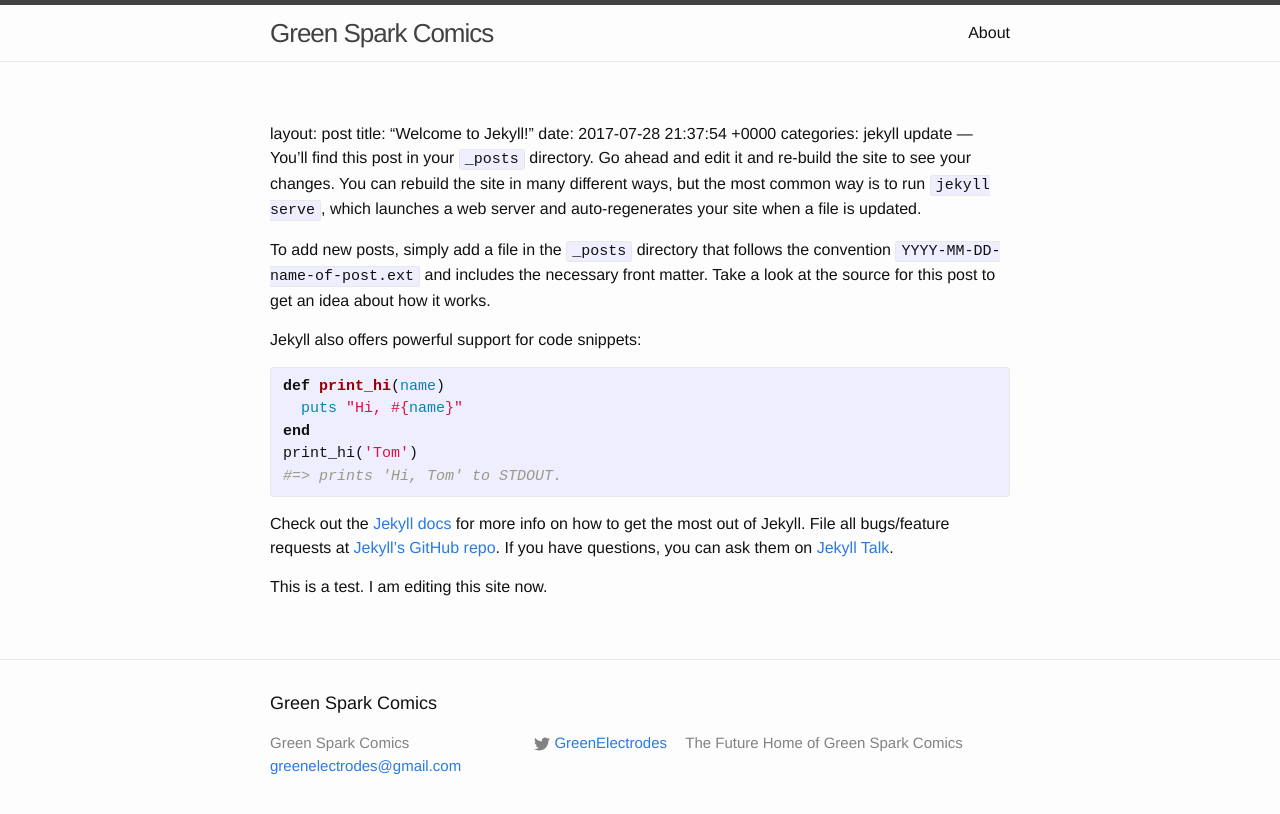
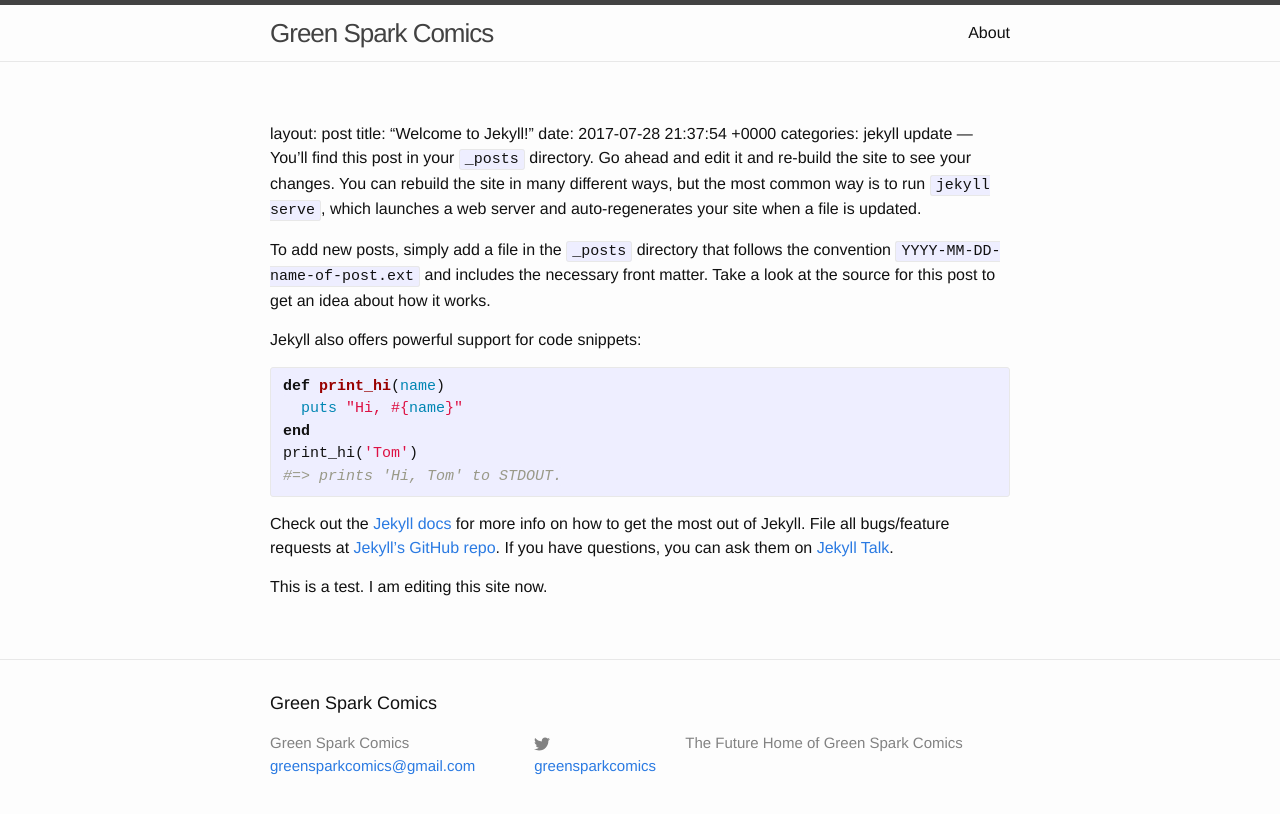
Before and after one commit to GreenElectrodes/greenelectrodes.github.io, a Jekyll site: the page built from sample_post/2017-07-28-welcome-to-jekyll.markdown, in a window 1280 px wide. Shown: the top 814 px of the page. Built offline with Jekyll 4.4.1, drawn with Linux system fonts in a browser that asks for light colours; our own code applies the rules of GitHub Pages for plain Markdown files.

Commit message:
Update _config.yml

```diff
--- a/_config.yml
+++ b/_config.yml
@@ -7,12 +7,12 @@
 
 # Site settings
 title: Green Spark Comics
-email: greenelectrodes@gmail.com
+email: greensparkcomics@gmail.com
 description: > # this means to ignore newlines until "baseurl:"
   The Future Home of Green Spark Comics
 baseurl: "" # the subpath of your site, e.g. /blog
 url: "http://greensparkcomics.com" # the base hostname & protocol for your site
-twitter_username: GreenElectrodes
+twitter_username: greensparkcomics
 github_username:
 
 # Build settings
```
